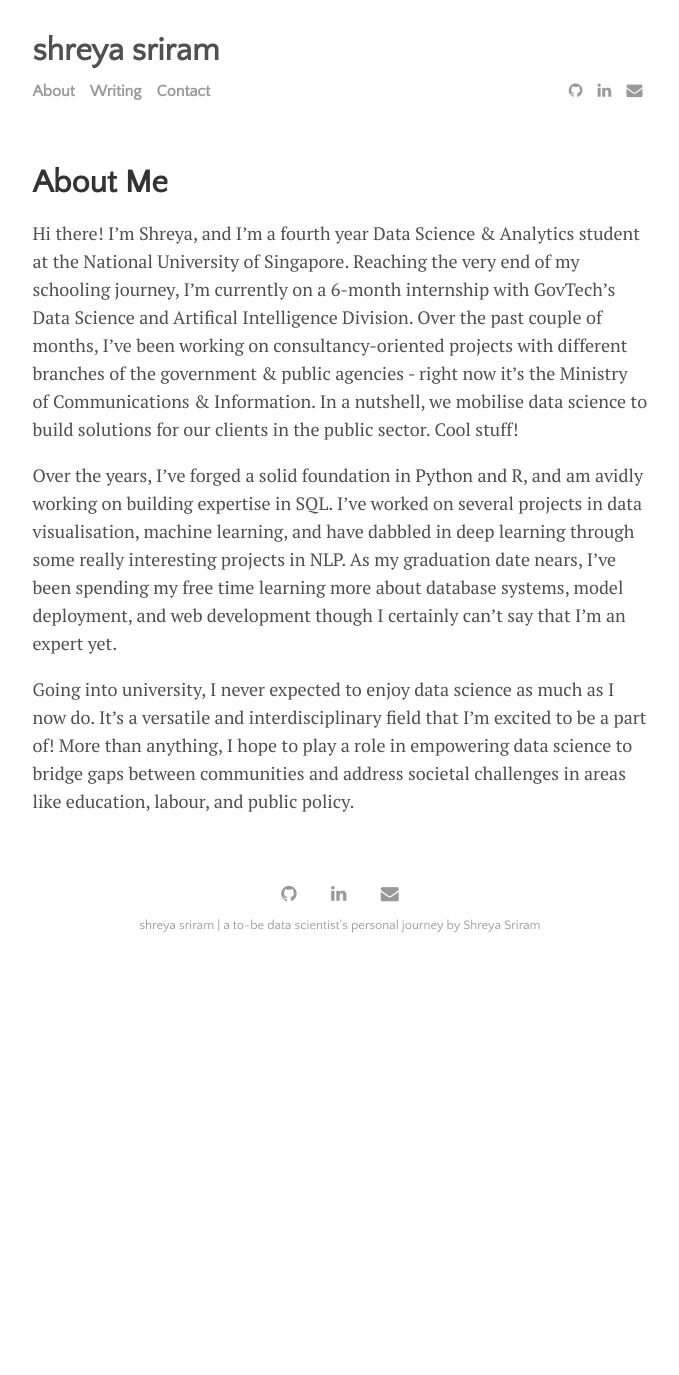
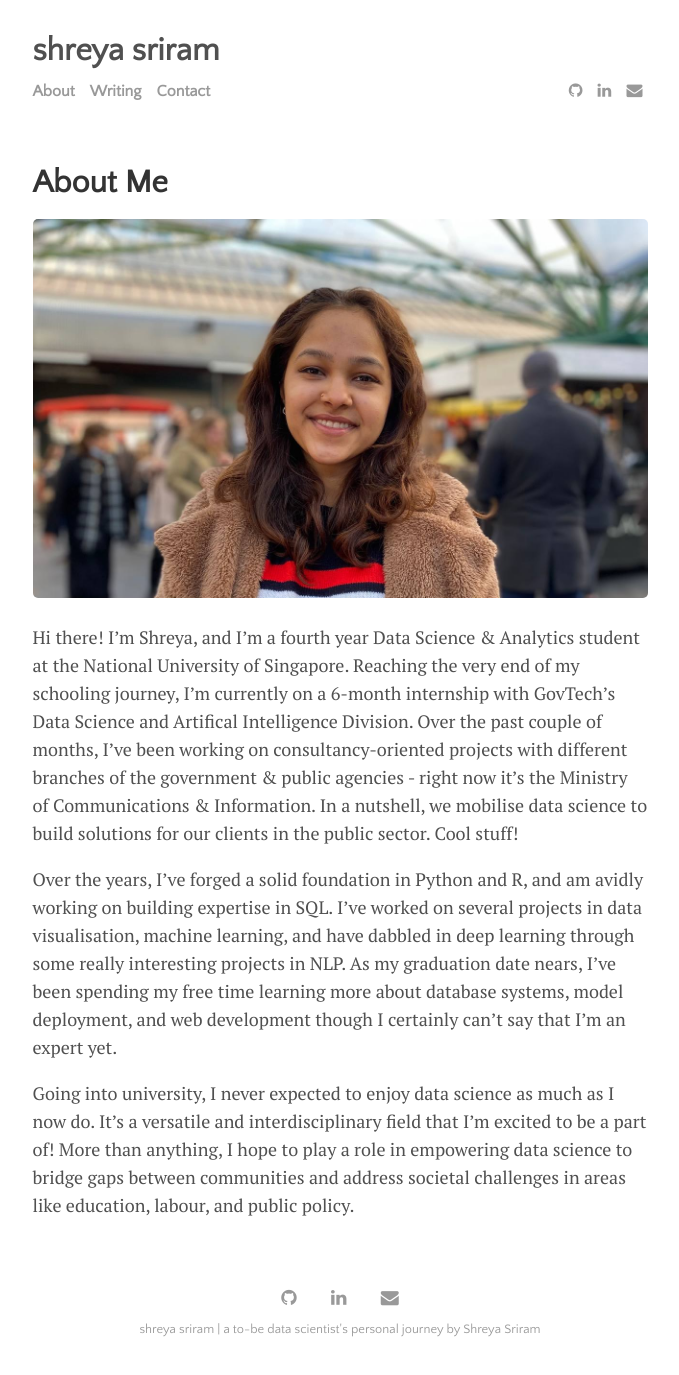
Before and after one commit to shreyasriram4/shreyasriram4.github.io, a Jekyll site: the page built from menu/about.md, in a window 1280 px wide. Shown: the whole page, without its empty margins (300-979 px from the left). Built offline with Jekyll 4.4.1, drawn with Linux system fonts in a browser that asks for light colours; before the commit the page ends 971 px from its top, so only the background shows below that.

Commit message:
Update about.md

```diff
--- a/menu/about.md
+++ b/menu/about.md
@@ -2,8 +2,10 @@
 layout: page
 title: About Me
 permalink: /about
-image: abt-me-pic.jpg
+image: forest.jpg
 ---
+
+![Alt Text](/assets/img/abt-me-pic.jpg)
 
 Hi there! I'm Shreya, and I'm a fourth year Data Science & Analytics student at the National University of Singapore. Reaching the very end of my schooling journey, I'm currently on a 6-month internship with GovTech's Data Science and Artifical Intelligence Division. Over the past couple of months, I've been working on consultancy-oriented projects with different branches of the government & public agencies - right now it's the Ministry of Communications & Information. In a nutshell, we mobilise data science to build solutions for our clients in the public sector. Cool stuff!
 
```
